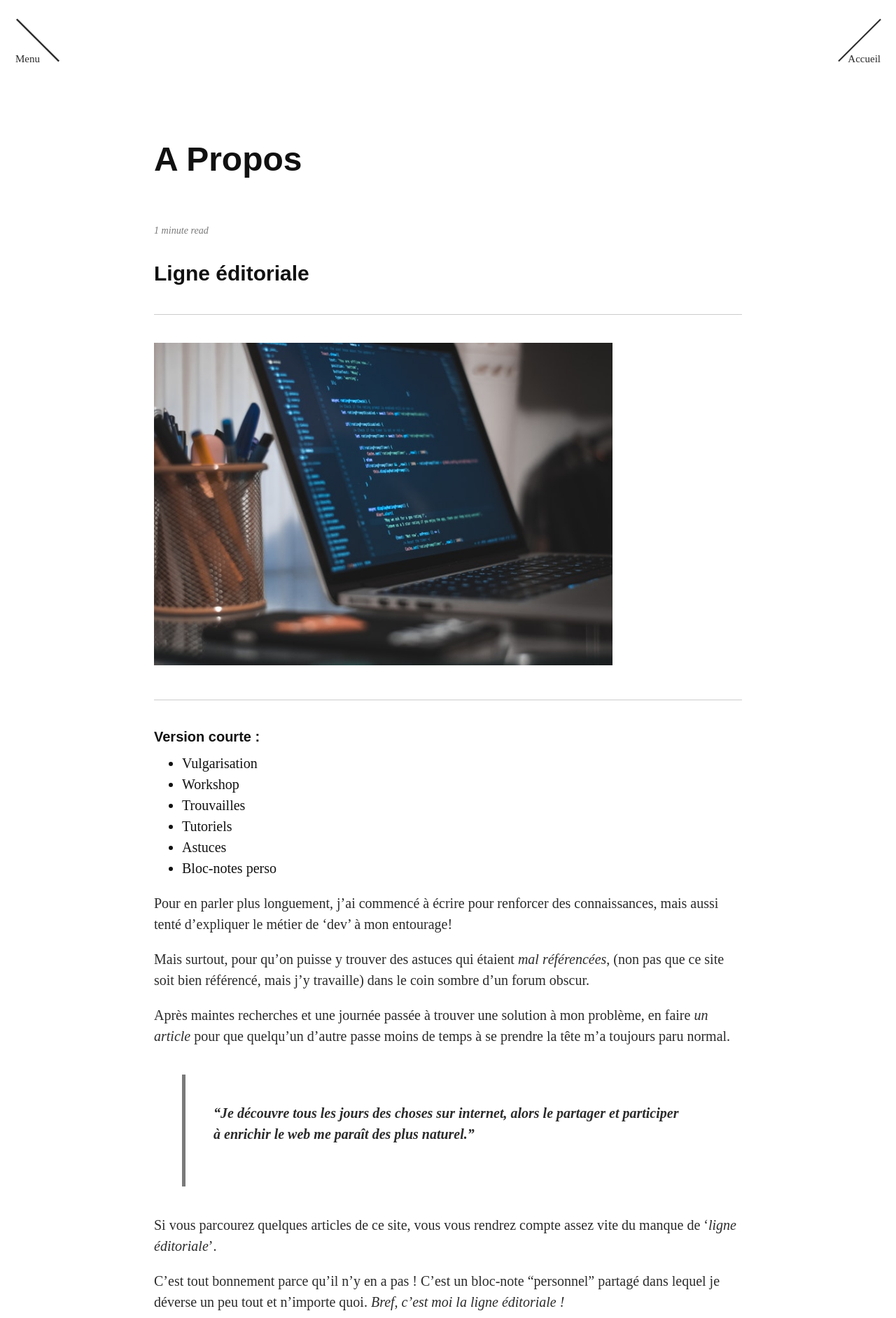
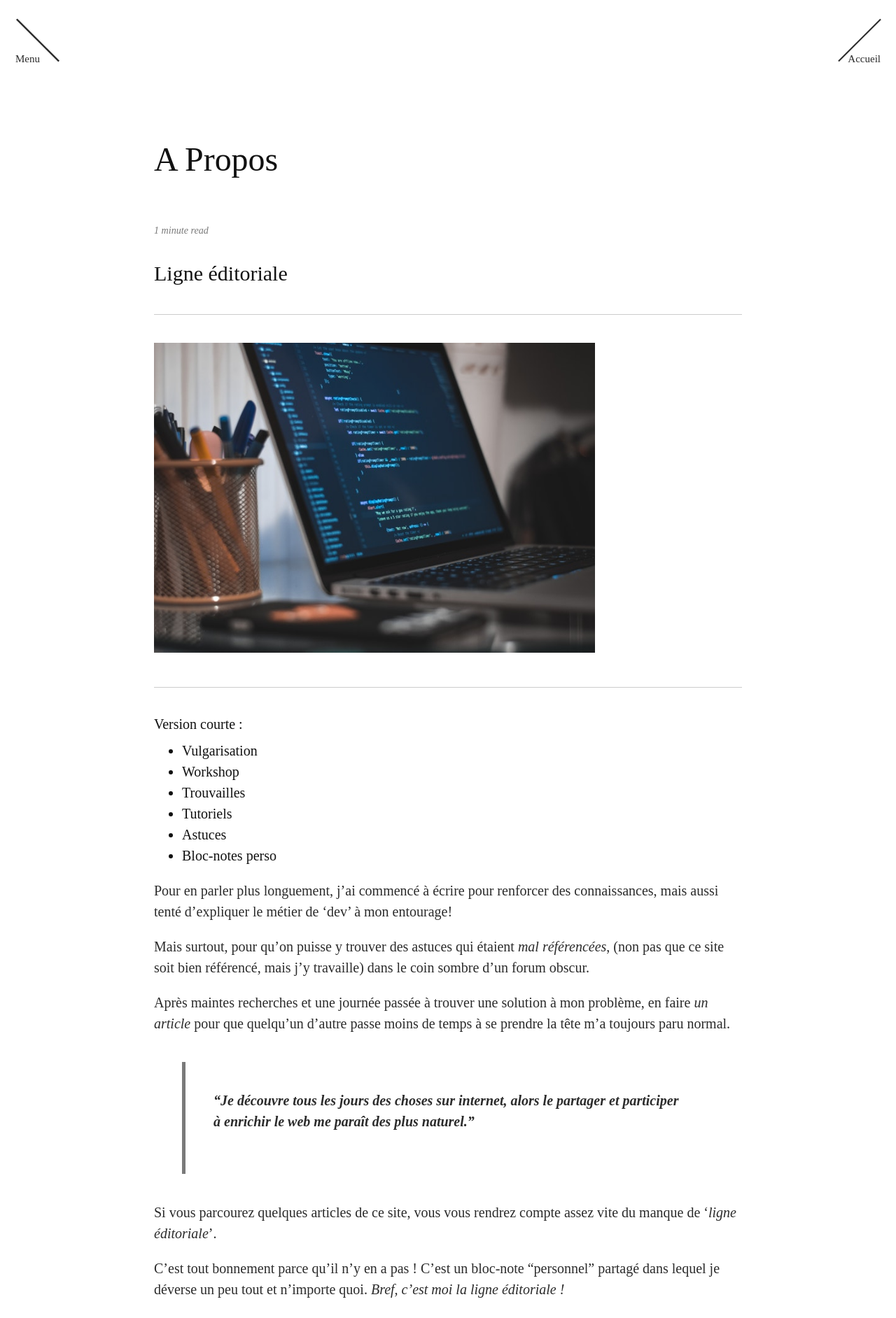
Before and after one commit to andryjohn/RJ-s-blog, a Jekyll site: the page built from propos.md, in a window 1280 px wide. Shown: the top 1884 px of the page at 70% size. Built offline with Jekyll 4.4.1, drawn with Linux system fonts in a browser that asks for light colours; nearby versions of some CDN libraries; some web fonts are replaced; comment, search, counter and statistics services are not loaded.

Commit message:
font weight

```diff
--- a/_sass/_base.scss
+++ b/_sass/_base.scss
@@ -7,7 +7,7 @@ html, body {
 }
 
 img {
-  max-width: 78%;
+  max-width: 75%;
 
 }
 
--- a/_sass/_variables.scss
+++ b/_sass/_variables.scss
@@ -3,8 +3,8 @@ $base-font-size: 14px !default;
 $bold-font-weight: lighter !default;
 $font-family: 'Content', serif !default;
 $line-height: 1.5 !default;
-$heading-font-family: 'Content', sans-serif !default;
-$heading-font-weight: 550 !default;
+$heading-font-family: 'Content', serif !default;
+$heading-font-weight: 520 !default;
 $heading-line-height: 1.25 !default;
 $monospace-font-family: 'Source Code Pro', Consolas, monospace !default;
 $h1: 2.399rem !default;
```
